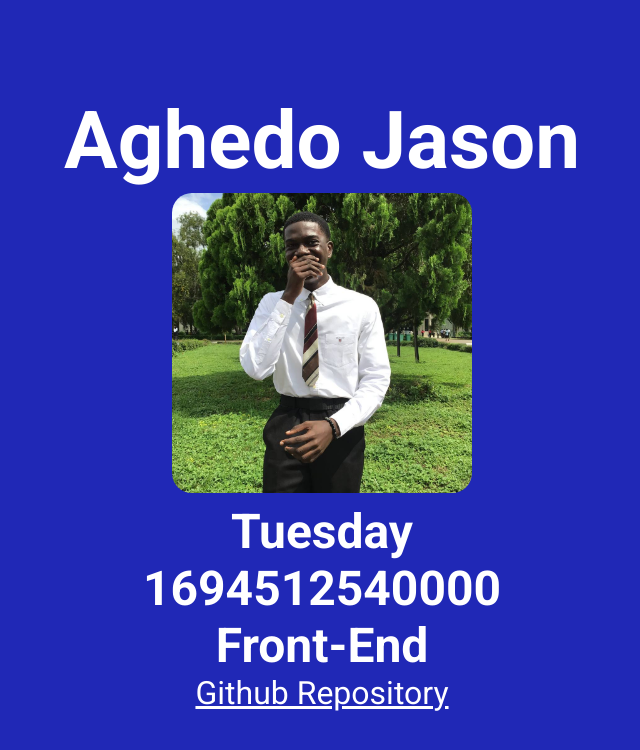
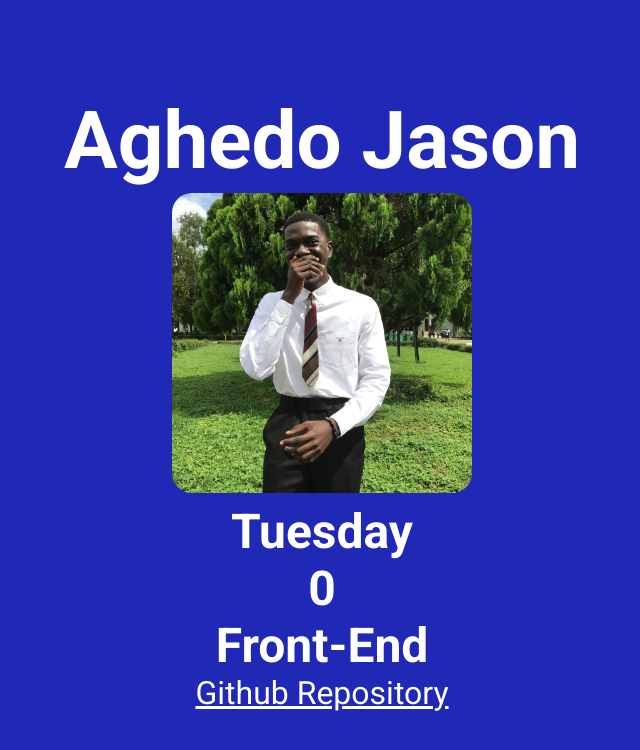
Before and after one commit to Itsjustblack/HNGXStage1, a plain HTML site: page index.html in a window 1280 px wide. Shown: the whole page, without its empty margins (318-958 px from the left). Drawn offline with Linux system fonts and the light colour scheme.

Commit message:
Updated time to UTC Miliseconds

```diff
--- a/index.css
+++ b/index.css
@@ -25,6 +25,7 @@ h1,h2,h3,h4{
 h1{
     font-size: 5rem;
     margin: 5px 0;
+    text-align: center;
 }
 
 h2{
--- a/index.js
+++ b/index.js
@@ -13,6 +13,6 @@ elementCurrentDay.textContent = getCurrentDayOfTheWeek();
 
 setInterval(() => {
     const currentDate = new Date();
-    const currentUTCTime = currentDate.getTime();
+    const currentUTCTime = currentDate.getUTCMilliseconds();
     elementCurrentUTCTime.textContent = currentUTCTime
 }, 1000);
```
